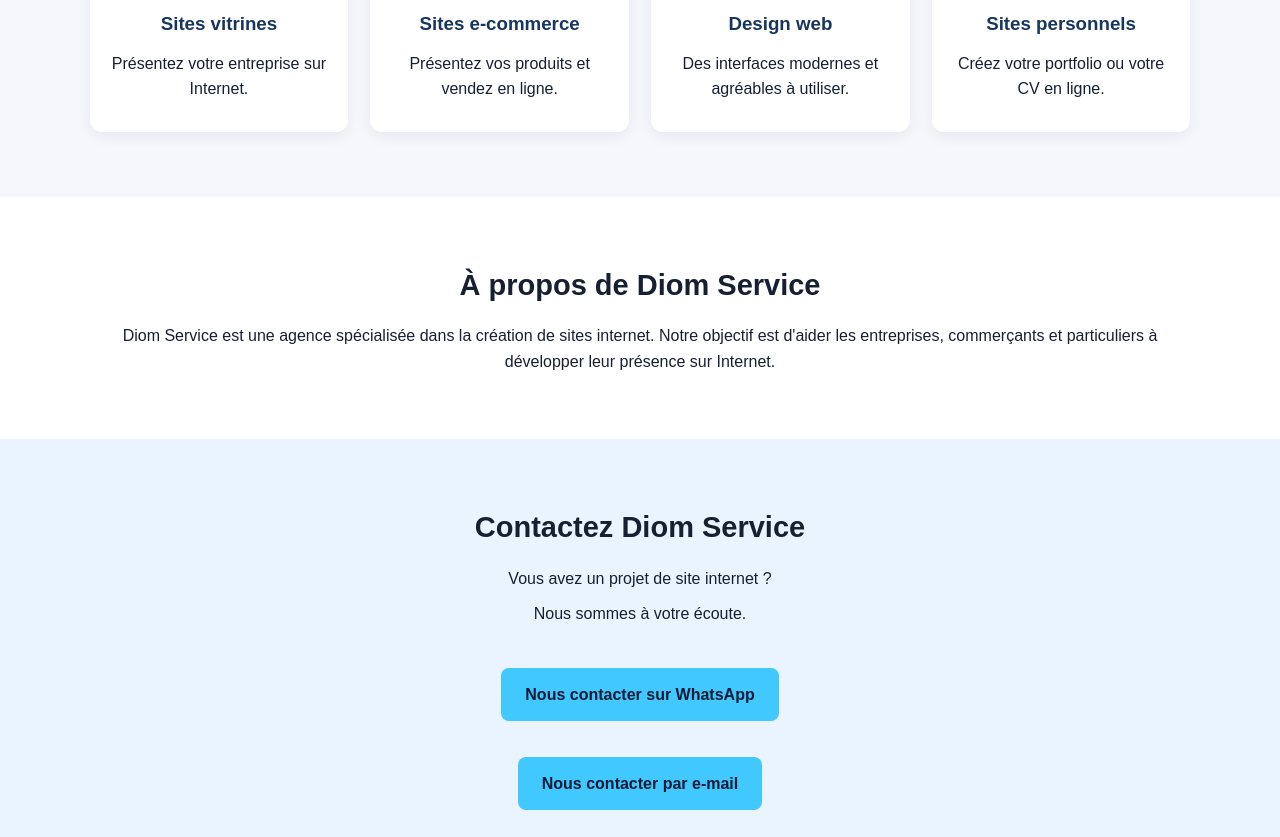
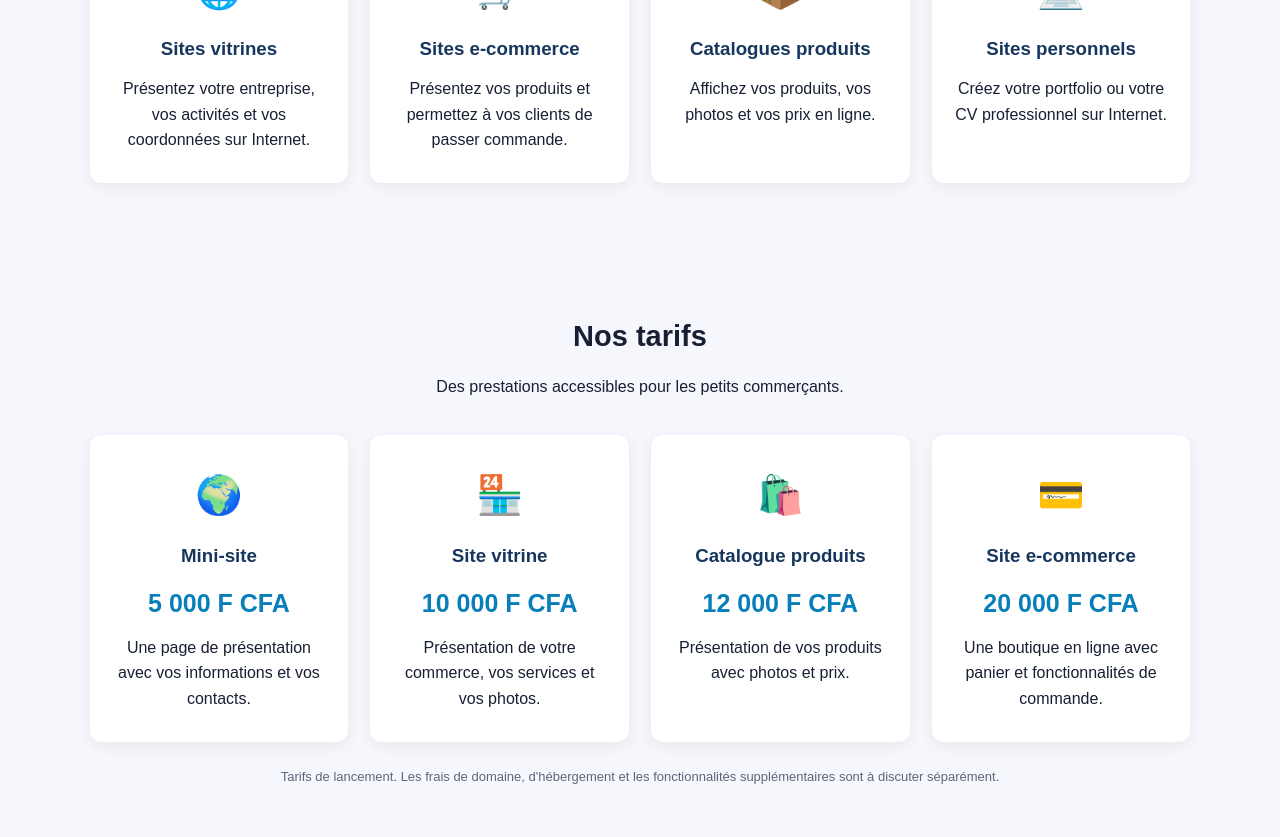
Before and after one commit to DIOA1009060001/Diom--Service, a plain HTML site: page index.html in a window 1280 px wide. Shown: the part 764-1601 px from the top of the page. Drawn offline with Linux system fonts and the light colour scheme.

Commit message:
Update index.html

```diff
--- a/index.html
+++ b/index.html
@@ -12,7 +12,7 @@
 
   <title>Diom Service | Création de sites internet</title>
 
-  <meta name="description" content="Diom Service crée des sites internet modernes et professionnels pour les entreprises et particuliers.">
+  <meta name="description" content="Diom Service crée des sites internet modernes et abordables pour les commerçants, entreprises et particuliers.">
 
   <style>
 
@@ -23,6 +23,12 @@
       padding: 0;
 
       box-sizing: border-box;
+
+    }
+
+    html {
+
+      scroll-behavior: smooth;
 
     }
 
@@ -66,6 +72,16 @@
 
     }
 
+    nav {
+
+      display: flex;
+
+      flex-wrap: wrap;
+
+      justify-content: center;
+
+    }
+
     nav a {
 
       color: white;
@@ -106,7 +122,9 @@
 
     .hero p {
 
-      margin-bottom: 30px;
+      max-width: 650px;
+
+      margin: 0 auto 30px;
 
     }
 
@@ -192,9 +210,29 @@
 
     }
 
+    .prix {
+
+      color: #087fba;
+
+      font-size: 25px;
+
+      font-weight: bold;
+
+      margin: 12px 0;
+
+    }
+
     .apropos {
 
       background: white;
+
+    }
+
+    .apropos p {
+
+      max-width: 750px;
+
+      margin: auto;
 
     }
 
@@ -210,6 +248,16 @@
 
     }
 
+    .note {
+
+      color: #5d6678;
+
+      font-size: 13px;
+
+      margin-top: 25px;
+
+    }
+
     footer {
 
       background: #101b35;
@@ -219,6 +267,12 @@
       text-align: center;
 
       padding: 25px;
+
+    }
+
+    footer p {
+
+      margin: 5px;
 
     }
 
@@ -244,6 +298,12 @@
 
       }
 
+      section {
+
+        padding: 50px 6%;
+
+      }
+
     }
 
   </style>
@@ -262,6 +322,8 @@
 
       <a href="#services">Services</a>
 
+      <a href="#tarifs">Tarifs</a>
+
       <a href="#apropos">À propos</a>
 
       <a href="#contact">Contact</a>
@@ -272,7 +334,7 @@
 
   <main>
 
-    <div class="hero" id="accueil">
+    <section class="hero" id="accueil">
 
       <h1>Bienvenue chez Diom Service</h1>
 
@@ -280,7 +342,9 @@
 
         Nous créons des sites internet modernes,
 
-        professionnels et adaptés à votre activité.
+        professionnels et accessibles pour les petits
+
+        commerçants, entreprises et particuliers.
 
       </p>
 
@@ -290,7 +354,13 @@
 
       </a>
 
-    </div>
+      <a href="#contact" class="btn">
+
+        Nous contacter
+
+      </a>
+
+    </section>
 
     <section id="services">
 
@@ -310,7 +380,13 @@
 
           <h3>Sites vitrines</h3>
 
-          <p>Présentez votre entreprise sur Internet.</p>
+          <p>
+
+            Présentez votre entreprise, vos activités
+
+            et vos coordonnées sur Internet.
+
+          </p>
 
         </div>
 
@@ -320,17 +396,29 @@
 
           <h3>Sites e-commerce</h3>
 
-          <p>Présentez vos produits et vendez en ligne.</p>
+          <p>
+
+            Présentez vos produits et permettez
+
+            à vos clients de passer commande.
+
+          </p>
 
         </div>
 
         <div class="carte">
 
-          <div class="emoji">🎨</div>
+          <div class="emoji">📦</div>
 
-          <h3>Design web</h3>
+          <h3>Catalogues produits</h3>
 
-          <p>Des interfaces modernes et agréables à utiliser.</p>
+          <p>
+
+            Affichez vos produits, vos photos
+
+            et vos prix en ligne.
+
+          </p>
 
         </div>
 
@@ -340,11 +428,115 @@
 
           <h3>Sites personnels</h3>
 
-          <p>Créez votre portfolio ou votre CV en ligne.</p>
+          <p>
+
+            Créez votre portfolio ou votre CV
+
+            professionnel sur Internet.
+
+          </p>
 
         </div>
 
       </div>
+
+    </section>
+
+    <section id="tarifs">
+
+      <h2>Nos tarifs</h2>
+
+      <p>
+
+        Des prestations accessibles pour les petits commerçants.
+
+      </p>
+
+      <div class="services">
+
+        <div class="carte">
+
+          <div class="emoji">🌍</div>
+
+          <h3>Mini-site</h3>
+
+          <div class="prix">5 000 F CFA</div>
+
+          <p>
+
+            Une page de présentation avec vos
+
+            informations et vos contacts.
+
+          </p>
+
+        </div>
+
+        <div class="carte">
+
+          <div class="emoji">🏪</div>
+
+          <h3>Site vitrine</h3>
+
+          <div class="prix">10 000 F CFA</div>
+
+          <p>
+
+            Présentation de votre commerce,
+
+            vos services et vos photos.
+
+          </p>
+
+        </div>
+
+        <div class="carte">
+
+          <div class="emoji">🛍️</div>
+
+          <h3>Catalogue produits</h3>
+
+          <div class="prix">12 000 F CFA</div>
+
+          <p>
+
+            Présentation de vos produits
+
+            avec photos et prix.
+
+          </p>
+
+        </div>
+
+        <div class="carte">
+
+          <div class="emoji">💳</div>
+
+          <h3>Site e-commerce</h3>
+
+          <div class="prix">20 000 F CFA</div>
+
+          <p>
+
+            Une boutique en ligne avec panier
+
+            et fonctionnalités de commande.
+
+          </p>
+
+        </div>
+
+      </div>
+
+      <p class="note">
+
+        Tarifs de lancement. Les frais de domaine,
+
+        d'hébergement et les fonctionnalités supplémentaires
+
+        sont à discuter séparément.
+
+      </p>
 
     </section>
 
@@ -354,13 +546,15 @@
 
       <p>
 
-        Diom Service est une agence spécialisée dans la
+        Diom Service est une agence de création de sites
 
-        création de sites internet. Notre objectif est
+        internet. Notre objectif est d'aider les petits
 
-        d'aider les entreprises, commerçants et particuliers
+        commerçants, les entreprises et les particuliers
 
-        à développer leur présence sur Internet.
+        à développer leur présence sur Internet grâce
+
+        à des solutions numériques accessibles.
 
       </p>
 
@@ -370,9 +564,13 @@
 
       <h2>Contactez Diom Service</h2>
 
-      <p>Vous avez un projet de site internet ?</p>
+      <p>
 
-      <p>Nous sommes à votre écoute.</p>
+        Vous avez un projet de site internet ?
+
+        Parlons-en ensemble !
+
+      </p>
 
       <br>
 
@@ -382,7 +580,7 @@
 
          target="_blank">
 
-        Nous contacter sur WhatsApp
+        Contacter sur WhatsApp
 
       </a>
 
@@ -392,7 +590,7 @@
 
          href="mailto:abdoulayediomande243@gmail.com">
 
-        Nous contacter par e-mail
+        Envoyer un e-mail
 
       </a>
 
@@ -400,7 +598,11 @@
 
       <p>WhatsApp : 05 64 36 95 43</p>
 
-      <p>Email : abdoulayediomande243@gmail.com</p>
+      <p>
+
+        Email : abdoulayediomande243@gmail.com
+
+      </p>
 
     </section>
 
```
